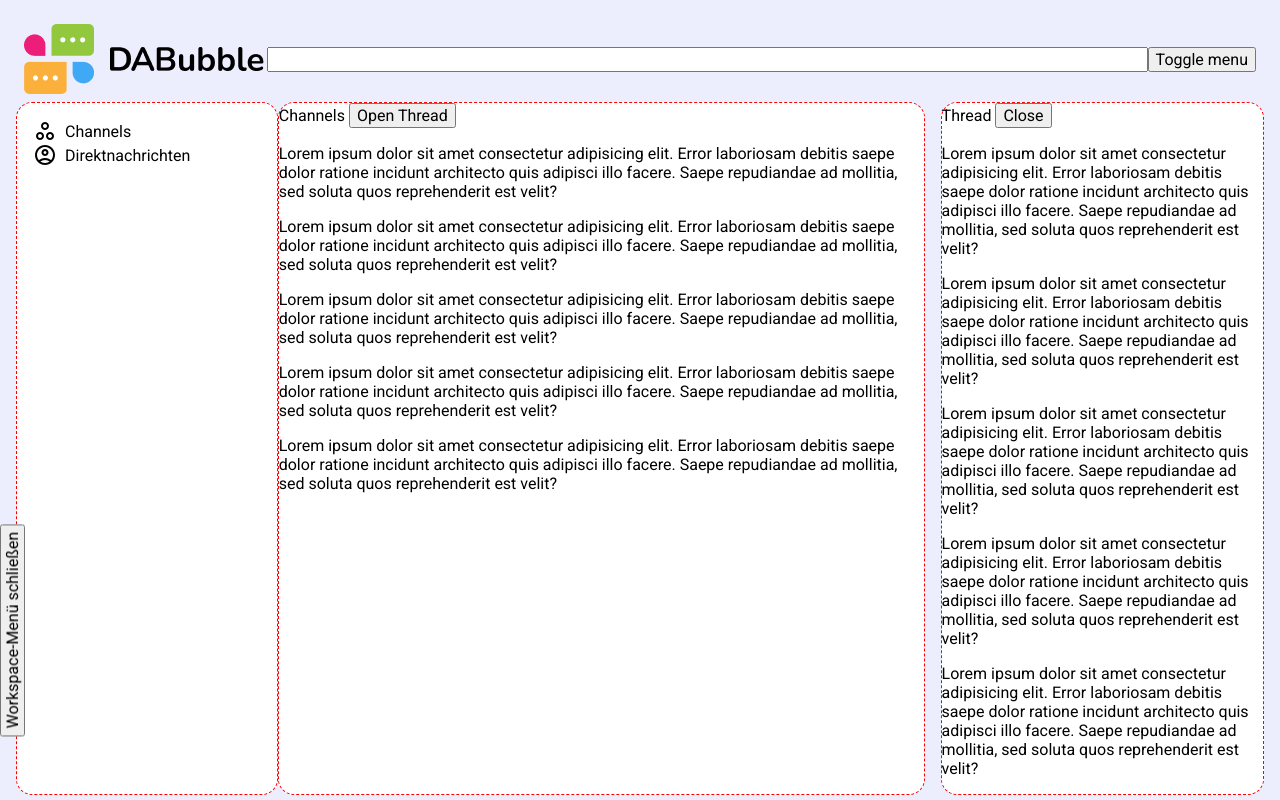
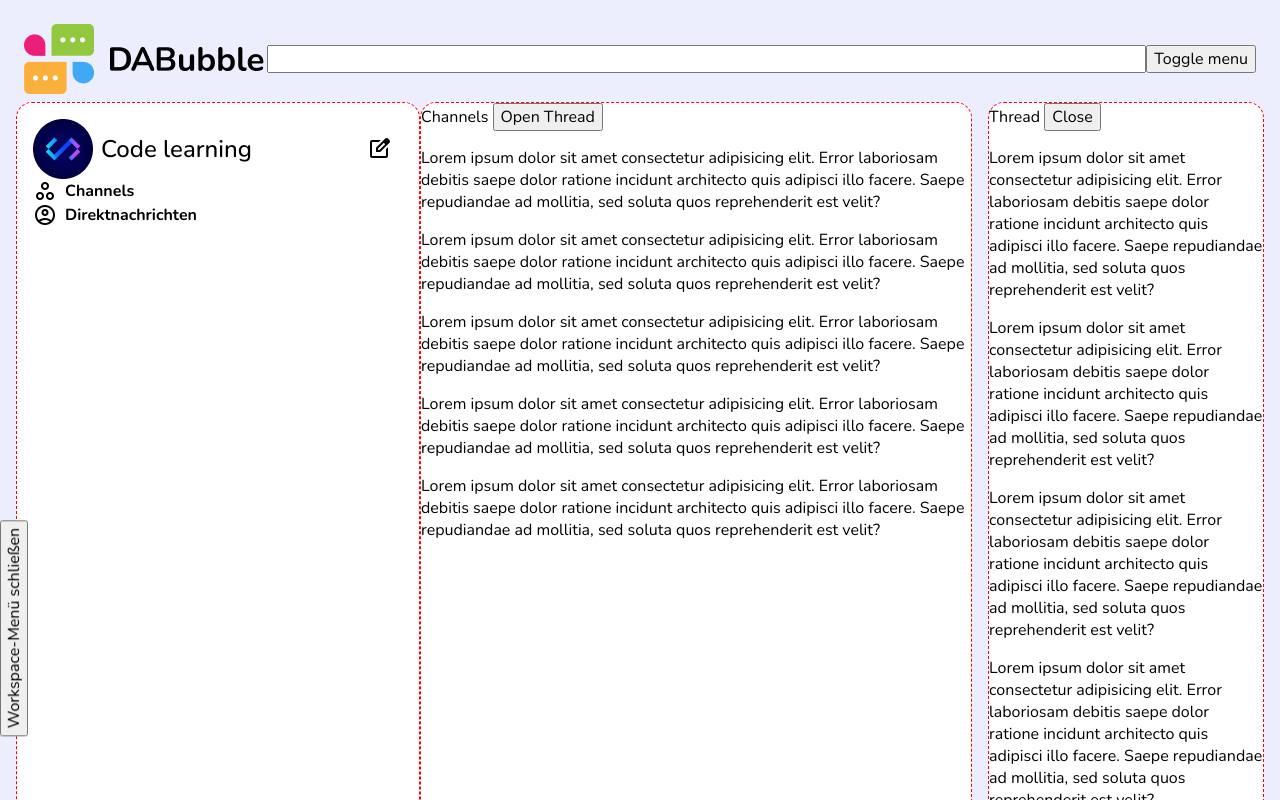
Before and after one commit to JanKillburger/DaBubble, an Angular app: page /home in a window 1280 px wide. Shown: the top 800 px of the page. Built offline with nearby package versions, Linux system fonts and the light colour scheme.

Commit message:
Added Nunito font by link

```diff
--- a/src/app/components/home/home.component.scss
+++ b/src/app/components/home/home.component.scss
@@ -38,7 +38,7 @@ header>input {
 
   @media (min-width: 600px) {
     margin-right: 1rem;
-    flex: 0 200px;
+    flex: 0 366px;
     transition: all 0.5s;
     left: 0;
     opacity: 1;
--- a/src/app/components/nav-menu/nav-menu.component.html
+++ b/src/app/components/nav-menu/nav-menu.component.html
@@ -1,8 +1,21 @@
-<div class="icon-text">
-  <mat-icon fontSet="material-icons-outlined" class="icon-text__icn">spoke</mat-icon>
+<div class="header">
+  <div class="title">
+    <img src="assets/img/Workspace logo.png" alt="Code learning logo" />
+    <span>Code learning</span>
+  </div>
+  <button mat-icon-button>
+    <mat-icon fontSet="material-symbols-outlined">edit_square</mat-icon>
+  </button>
+</div>
+<div class="icon-text heading">
+  <mat-icon fontSet="material-symbols-outlined" class="icon-text__icn"
+    >spoke</mat-icon
+  >
   <span>Channels</span>
 </div>
-<div class="icon-text">
-  <mat-icon fontSet="material-icons-outlined" class="icon-text__icn">account_circle</mat-icon>
+<div class="icon-text heading">
+  <mat-icon fontSet="material-symbols-outlined" class="icon-text__icn"
+    >account_circle</mat-icon
+  >
   <span>Direktnachrichten</span>
 </div>
--- a/src/app/components/nav-menu/nav-menu.component.scss
+++ b/src/app/components/nav-menu/nav-menu.component.scss
@@ -1,6 +1,40 @@
 :host {
   display: block;
   padding: 1rem;
+}
+
+.header {
+  display: flex;
+  justify-content: space-between;
+  align-items: center;
+}
+
+.heading span {
+  font-weight: 700;
+}
+
+.heading:hover {
+  color: var(--buttonColor);
+}
+
+.title {
+  display: flex;
+  align-items: center;
+  font-weight: 500;
+  font-size: x-large;
+}
+
+button mat-icon {
+  transition: all 0.25s;
+}
+
+button:hover mat-icon {
+  color: var(--buttonColor);
+  font-weight: 600;
+}
+
+img {
+  margin-right: 0.5rem;
 }
 
 .icon-text {
--- a/src/app/components/nav-menu/nav-menu.component.ts
+++ b/src/app/components/nav-menu/nav-menu.component.ts
@@ -1,10 +1,11 @@
 import { Component } from '@angular/core';
-import {MatIconModule} from '@angular/material/icon';
+import { MatIconModule } from '@angular/material/icon';
+import { MatButtonModule } from '@angular/material/button';
 
 @Component({
   selector: 'app-nav-menu',
   standalone: true,
-  imports: [MatIconModule],
+  imports: [MatIconModule, MatButtonModule],
   templateUrl: './nav-menu.component.html',
   styleUrl: './nav-menu.component.scss'
 })
--- a/src/index.html
+++ b/src/index.html
@@ -1,13 +1,25 @@
-<!doctype html>
+<!DOCTYPE html>
 <html lang="en">
   <head>
-  <meta charset="utf-8">
+    <meta charset="utf-8" />
     <title>DaBubble</title>
-  <base href="/">
-  <meta name="viewport" content="width=device-width, initial-scale=1">
-  <link rel="icon" type="image/x-icon" href="favicon.ico">
-  <link href="https://fonts.googleapis.com/css2?family=Roboto:wght@300;400;500&display=swap" rel="stylesheet">
-  <link href="https://fonts.googleapis.com/css?family=Material+Icons|Material+Icons+Outlined|Material+Icons+Two+Tone|Material+Icons+Round|Material+Icons+Sharp" rel="stylesheet">
+    <base href="/" />
+    <meta name="viewport" content="width=device-width, initial-scale=1" />
+    <link rel="icon" type="image/x-icon" href="favicon.ico" />
+    <link
+      href="https://fonts.googleapis.com/css?family=Material+Icons|Material+Icons+Outlined|Material+Icons+Two+Tone|Material+Icons+Round|Material+Icons+Sharp"
+      rel="stylesheet"
+    />
+    <link
+      href="https://fonts.googleapis.com/css2?family=Material+Symbols+Outlined"
+      rel="stylesheet"
+    />
+    <link rel="preconnect" href="https://fonts.googleapis.com" />
+    <link rel="preconnect" href="https://fonts.gstatic.com" crossorigin />
+    <link
+      href="https://fonts.googleapis.com/css2?family=Nunito:wght@400;500;600;700;800;900;1000&display=swap"
+      rel="stylesheet"
+    />
   </head>
   <body>
     <app-root></app-root>
--- a/src/styles.scss
+++ b/src/styles.scss
@@ -46,17 +46,11 @@
 :root {
   --font-heading: Arial;
   --backgroundColor: #eceefe;
-  --buttonColor: #444DF2;
+  --buttonColor: 237, 87%, 61%;
+  --buttonColor: #454ef2;
+  --accent-color: hsl(var(--buttonColor) / 0.2);
   --margin-left: 75px;
   --margin-right: 75px;
-
-    @media (min-width: 500px) {
-    --font-heading: monospace;
-  }
-}
-
-body {
-  font-family: var(--font-heading);
 }
 
 * {
@@ -77,12 +71,9 @@ body {
 
 body {
   margin: 0;
-  font-family: Roboto, "Helvetica Neue", sans-serif;
+  font-family: Nunito, "Helvetica Neue", sans-serif;
   background-color: var(--backgroundColor);
   height: 100vh;
-}
-h1 {
-  font-family: var(--font-heading);
 }
 
 a{
```
Also changed, not shown: package.json (line endings or trailing spaces), src/assets/img/Workspace logo.png (added). Lines whose indentation alone changed are shown as unchanged.
